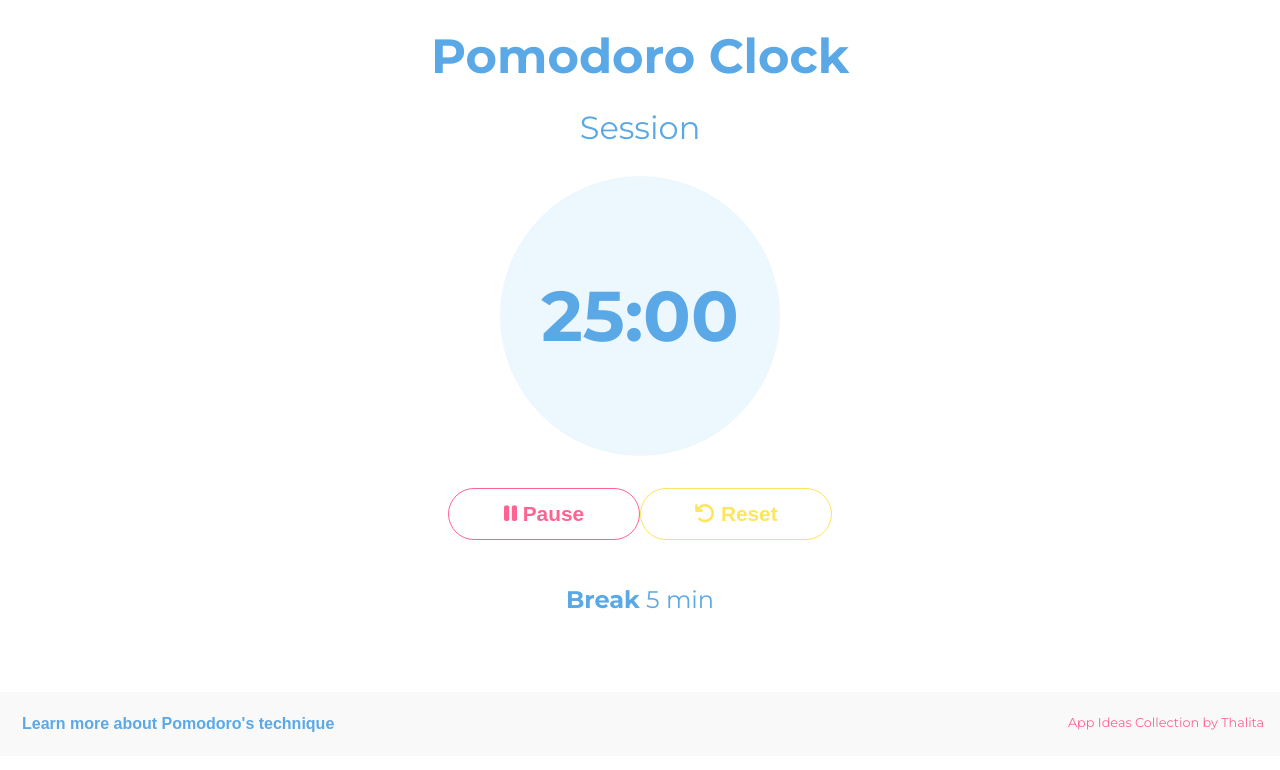
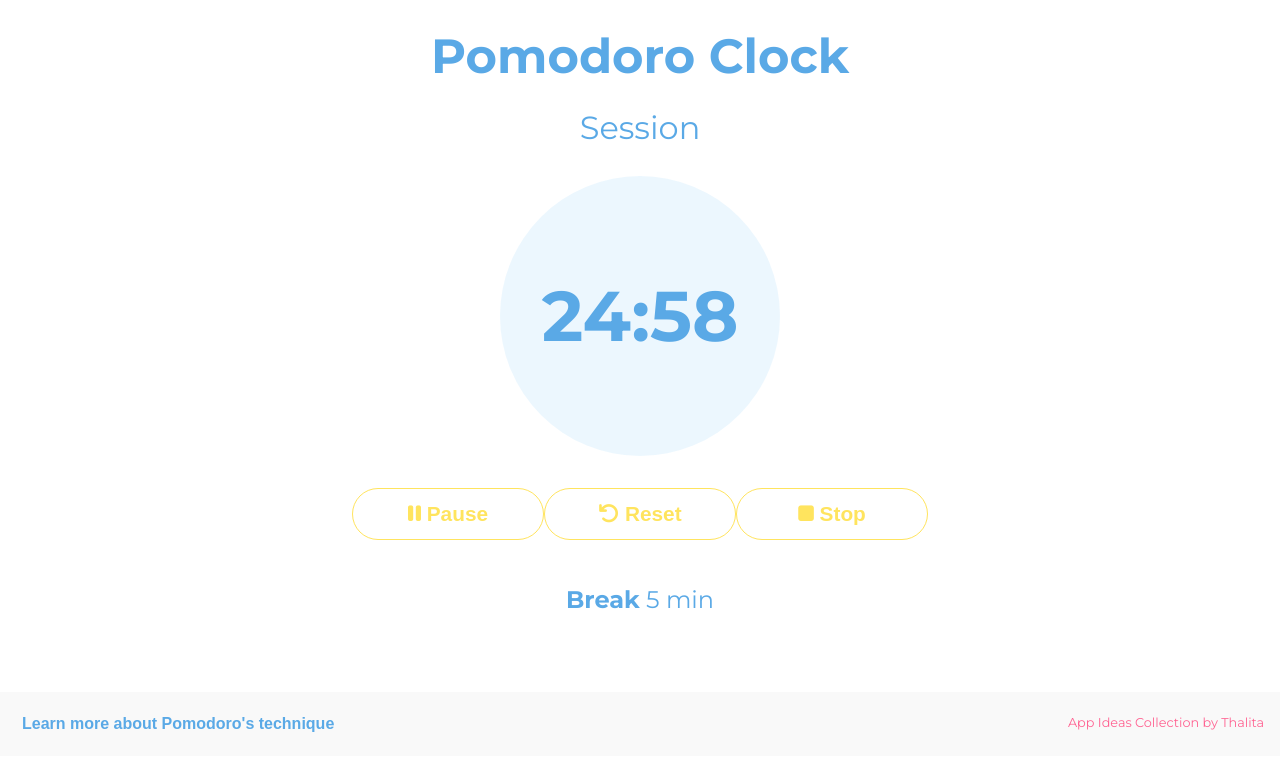
Before and after one commit to thalita12/pomodoro-clock, a React (Create React App) app: page / in a window 1280 px wide. Both pictures are taken after a click on the button "Play". Shown: the top 770 px of the page. Built offline with nearby package versions, Linux system fonts and the light colour scheme.

Commit message:
Fix setInterval and codebase

```diff
--- a/src/App.js
+++ b/src/App.js
@@ -1,16 +1,44 @@
-import React, { useState } from 'react';
+import React, {useCallback, useEffect, useState} from 'react';
 import './App.css';
 import Session from './components/session';
-import Footer from "./components/footer";
+import Footer from './components/footer';
 
-import constant from "./constants/type";
+import constant from './constants/type';
 
 function App() {
     const [currentSession, setCurrentSession] = useState(constant.SESSION);
     const [nextSession, setNextSession] = useState(constant.BREAK);
     const [start, isStart] = useState(false);
-    let minute = 1;
-    let second = 0;
+    const [pause, isPause] = useState(false);
+    const [minutes, setMinutes] = useState(25);
+    const [seconds, setSeconds] = useState(0);
+
+    const counterSession = useCallback(() => {
+        if (pause) return;
+
+        if (minutes === 0 && seconds === 0) {
+            isStart(false);
+            setNextSession(currentSession);
+            setCurrentSession(nextSession);
+        }
+        else {
+            if (seconds === 0) {
+                setMinutes(prevMinutes => prevMinutes - 1);
+                setSeconds(59);
+            } else {
+                setSeconds(prevSeconds => prevSeconds - 1);
+            }
+        }
+    }, [minutes, seconds, currentSession, nextSession, pause]);
+
+    useEffect(() => {
+        if (!start) {
+            return;
+        }
+        const interval = setInterval(counterSession, 1000);
+
+        return () => clearInterval(interval);
+    }, [counterSession, start]);
 
     const handleStart = () => {
         isStart(true);
@@ -20,41 +48,44 @@ function App() {
         } else {
             setNextSession(constant.SESSION);
         }
-        timer();
     };
 
     const handlePause = () => {
-        console.log('chamou o pauseee');
+        isPause(true);
+    };
+
+    const handleContinue = () => {
+        isPause(false);
     };
 
     const handleReset = () => {
-        console.log('chamou o reset');
+        handleContinue();
+        setMinutes(25);
+        setSeconds(0);
     };
 
-    const timer = () => {
-        setInterval(() => {
-            if (minute ===  0 && second === 0) {
-                isStart(false);
-                setNextSession(currentSession);
-                setCurrentSession(nextSession);
-            }
-            else {
-                if (second === 0) {
-                    minute--;
-                    second = 59;
-                } else {
-                    second--;
-                }
-            }
-            console.log(`${minute}:${second}`)
-        }, 1000);
+    const handleStop = () => {
+        isStart(false);
+        isPause(false);
+        setMinutes(25);
+        setSeconds(0);
     };
 
   return (
     <div className="app">
       <h1 className="title"><strong>Pomodoro Clock</strong></h1>
 
-      <Session currentSession={currentSession} nextSession={nextSession} start={start} onStart={handleStart} onPause={handlePause} onReset={handleReset} />
+      <Session currentSession={currentSession}
+               nextSession={nextSession}
+               minutes={minutes}
+               seconds={seconds}
+               start={start}
+               pause={pause}
+               onStart={handleStart}
+               onPause={handlePause}
+               onReset={handleReset}
+               onContinue={handleContinue}
+               onStop={handleStop}/>
 
       <Footer/>
     </div>
--- a/src/components/session/index.js
+++ b/src/components/session/index.js
@@ -2,7 +2,7 @@ import React from 'react';
 
 import styles from './index.module.css';
 
-export default function Session({ start, currentSession, nextSession, onStart, onPause, onReset }) {
+export default function Session({ start, pause, currentSession, nextSession, minutes, seconds, onStart, onPause, onReset, onContinue, onStop }) {
     return (
         <div className={styles.container}>
             <div className={styles.line}>
@@ -10,28 +10,47 @@ export default function Session({ start, currentSession, nextSession, onStart, o
             </div>
 
             <div className={styles.counter}>
-                25:00
+                { minutes }:{ seconds }
             </div>
+
+            {
+                !start ? (
+                    <button className={styles.buttonPrimary} onClick={onStart}>
+                        <i className="fa fa-play"/> Play
+                    </button>
+                ) : null
+            }
 
             {
                 start ? (
                     <>
-                        <button className={styles.buttonPrimary} onClick={onPause}>
-                            <i className="fa fa-pause"/> Pause
-                        </button>
+                        {
+                            pause ? (
+                                <button className={styles.buttonSecondary} onClick={onContinue}>
+                                    <i className="fa fa-play"/> Continue
+                                </button>
+                            ) : (
+                                <button className={styles.buttonSecondary} onClick={onPause}>
+                                    <i className="fa fa-pause"/> Pause
+                                </button>
+                            )
+                        }
 
                         <button className={styles.buttonSecondary} onClick={onReset}>
                             <i className="fa fa-undo"/> Reset
                         </button>
+
+                        <button className={styles.buttonSecondary} onClick={onStop}>
+                            <i className="fa fa-stop"/> Stop
+                        </button>
                     </>
-            ) : (
-                <button className={styles.buttonPrimary} onClick={onStart}>
-                    <i className="fa fa-play"/> Play
-                </button>
-                )
+                ) : null
             }
 
             <p className={styles.info}><b>{ nextSession }</b> 5 min</p>
         </div>
     );
 }
+
+//https://upmostly.com/tutorials/setinterval-in-react-components-using-hooks
+//https://www.w3schools.com/js/js_timing.asp
```
